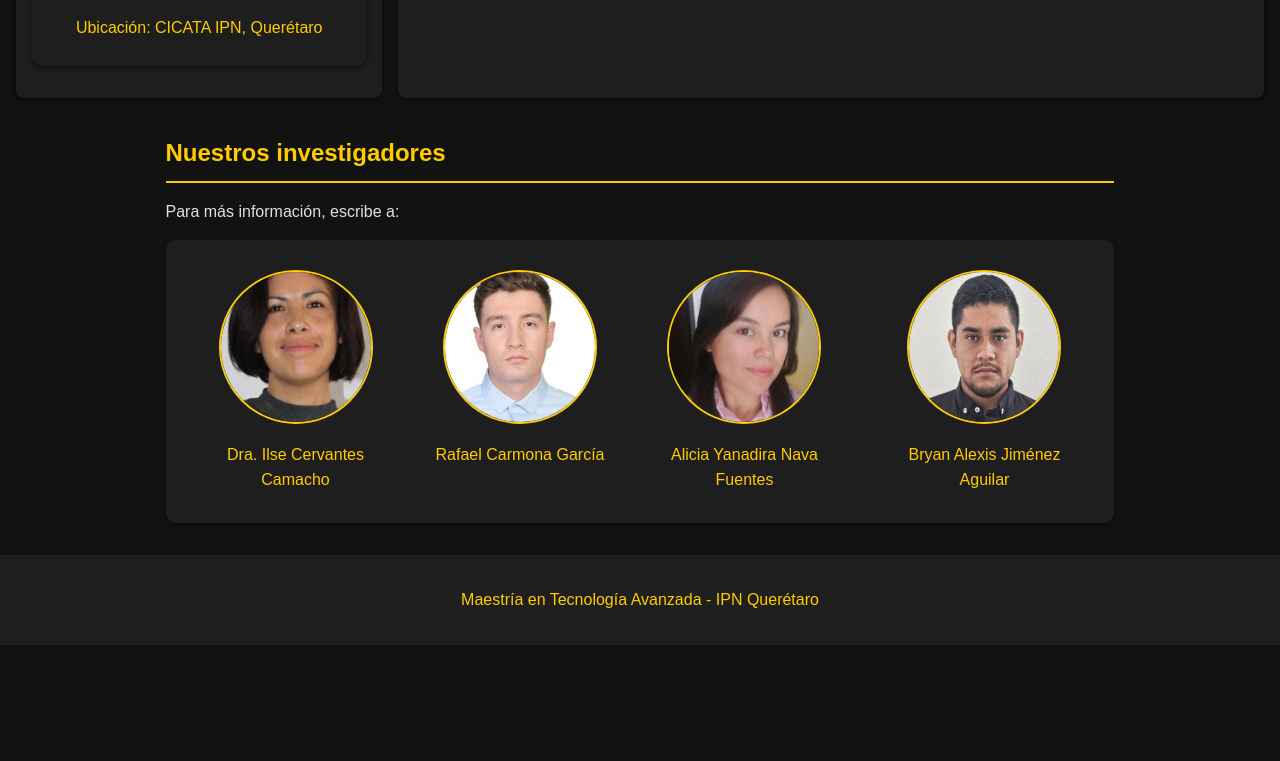
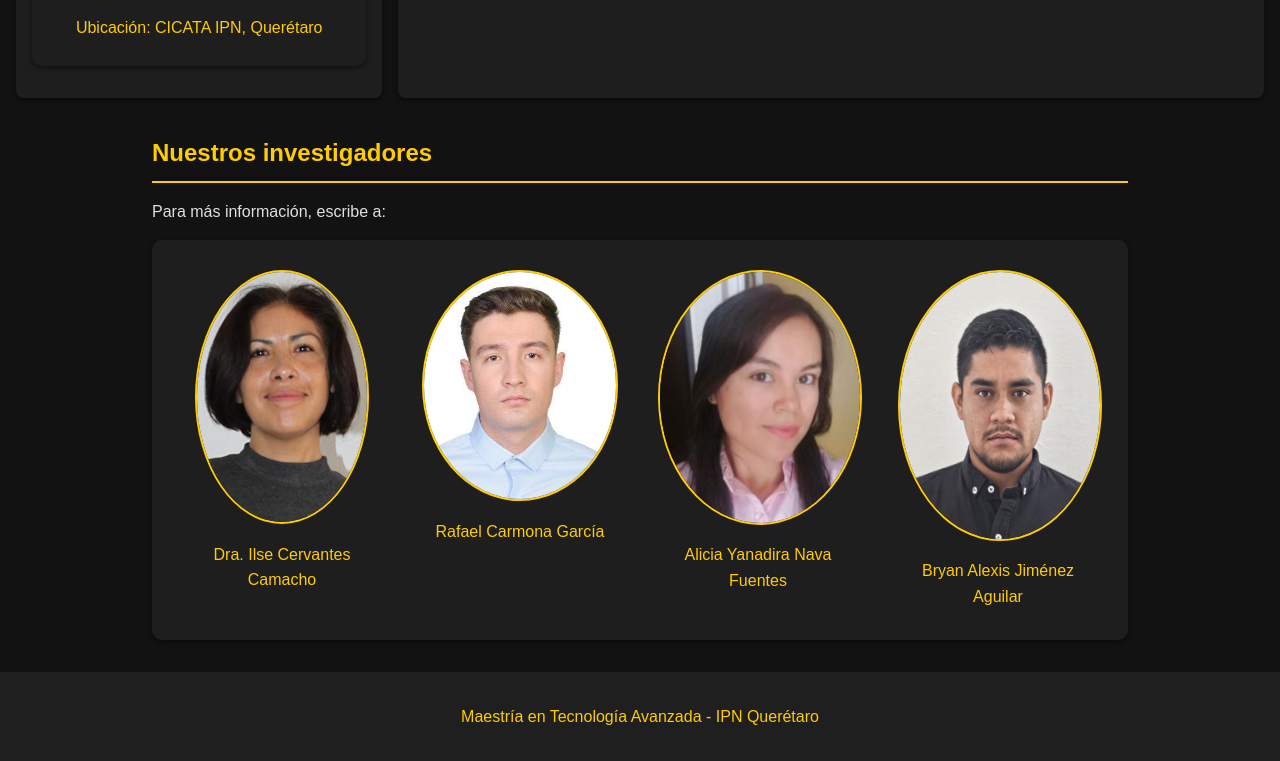
Before and after one commit to BryanAlexio/Evaluaciones-LANCEI, a plain HTML site: page index.html in a window 1280 px wide. Shown: the part 1253-2014 px from the top of the page. Before the commit the page ends 1898 px from the top, so only its background shows below. Drawn offline with Linux system fonts and the light colour scheme.

Commit message:
Update index.html

```diff
--- a/index.html
+++ b/index.html
@@ -370,9 +370,8 @@ normales y alterados al conducir.</p>
     }
 
     .researcher img {
-        width: 150px; /* Ajusta el ancho deseado */
-        height: 150px; /* Ajusta la altura deseada */
-        object-fit: cover; /* Mantiene proporción recortando si es necesario */
+        max-width: 100%;
+        height: auto;
         border-radius: 50%;
         border: 2px solid #ffcc00; /* Borde amarillo */
         margin-bottom: 10px;
```
